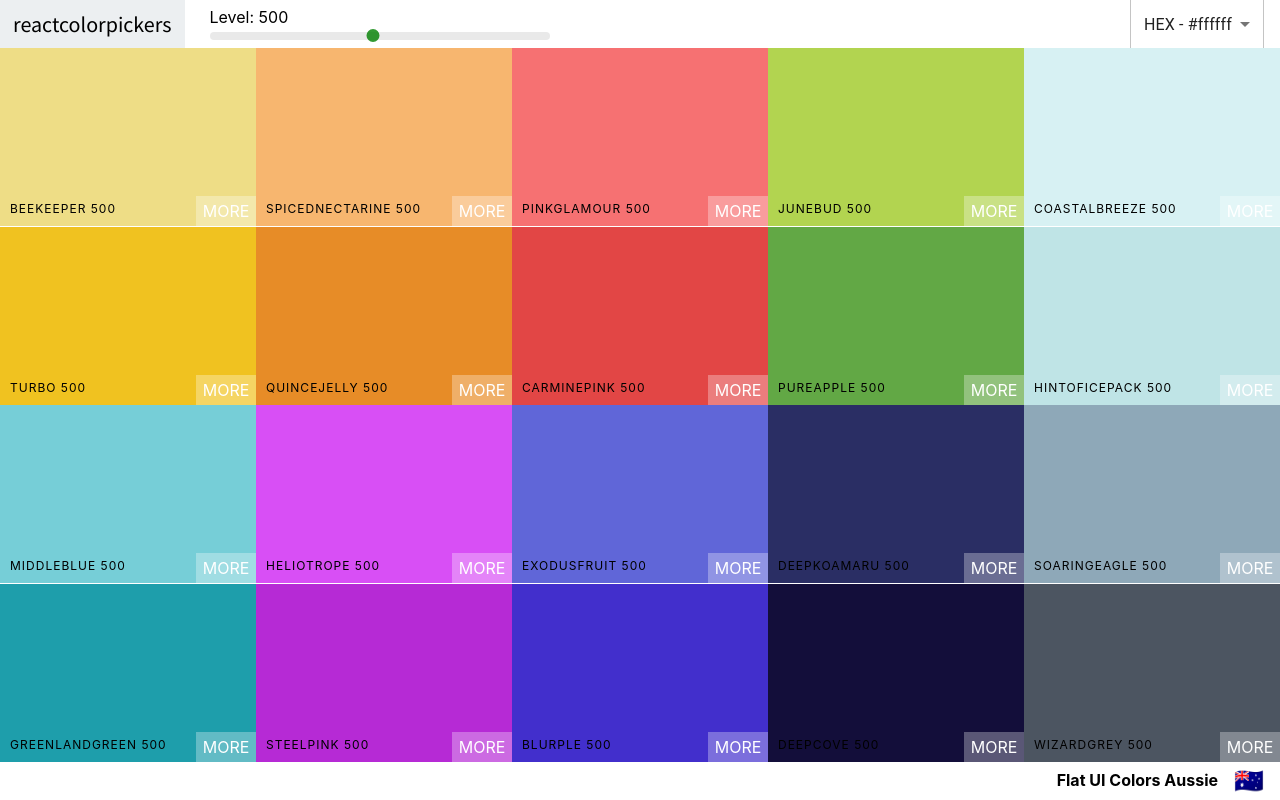
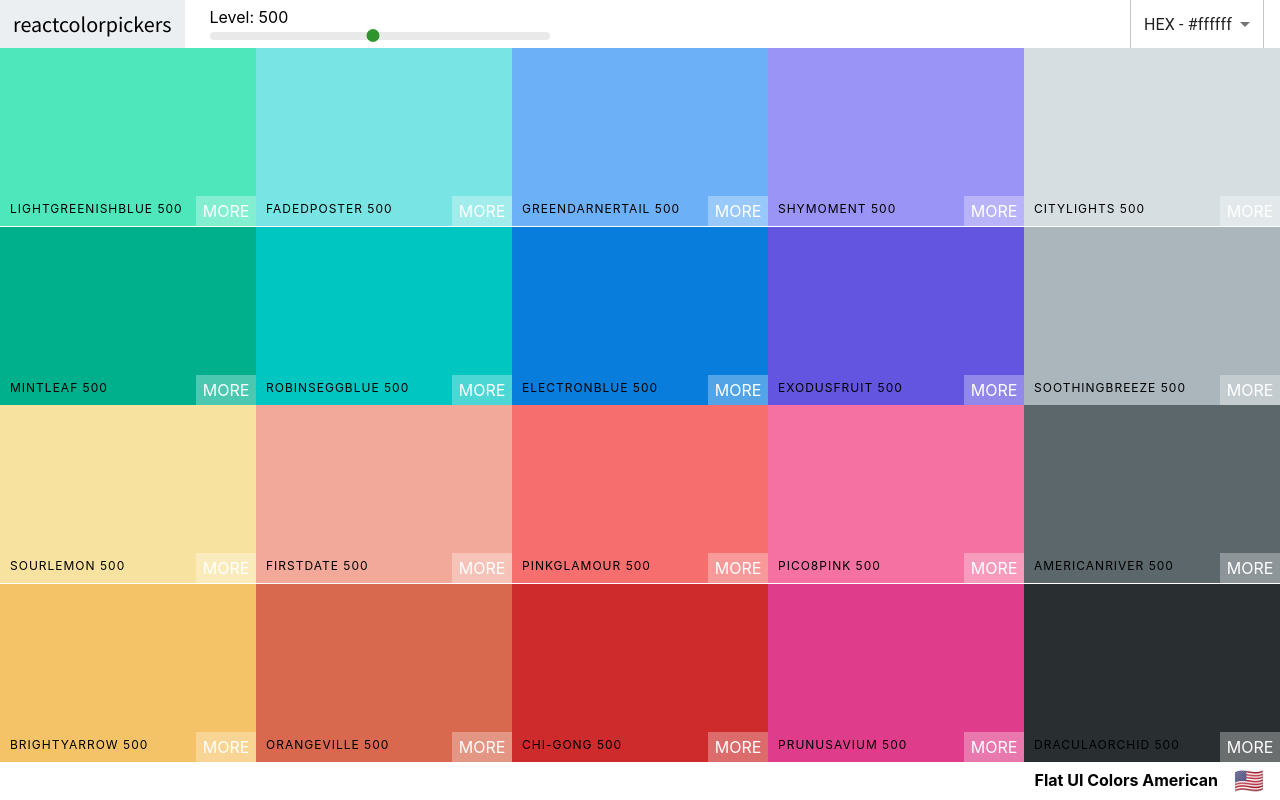
Before and after one commit to karollann/color-project, a React (Create React App) app: page /palette/flat-ui-colors-american in a window 1280 px wide. Built offline with nearby package versions, Linux system fonts and the light colour scheme.

Commit message:
Add Palette Route

```diff
--- a/package.json
+++ b/package.json
@@ -15,6 +15,7 @@
     "react": "^18.2.0",
     "react-copy-to-clipboard": "^5.1.0",
     "react-dom": "^18.2.0",
+    "react-router-dom": "^6.4.2",
     "react-scripts": "5.0.1",
     "web-vitals": "^2.1.4"
   },
--- a/src/App.js
+++ b/src/App.js
@@ -1,12 +1,16 @@
+import React from "react";
+import { Route, Routes, useParams } from "react-router-dom";
 import { Palette } from "./Palette";
-import { seedColors } from "./seedColors";
-import { generatePalette } from "./colorHelpers";
 
 function App() {
   return (
-    <div className="App">
-      <Palette palette={generatePalette(seedColors[4])} />
-    </div>
+    <Routes>
+      <Route path="/" element={<h1>Palette goes here</h1>} />
+      <Route path="/palette/:id" element={<Palette />} />
+    </Routes>
+    // <div className="App">
+    //   <Palette palette={generatePalette(seedColors[4])} />
+    // </div>
   );
 }
 
--- a/src/Palette.jsx
+++ b/src/Palette.jsx
@@ -1,11 +1,25 @@
 import React, { useState } from "react";
+import { useParams } from "react-router-dom";
+
 import { ColorBox } from "./ColorBox";
 import { Navbar } from "./Navbar";
 import "./Palette.css";
+import { seedColors } from "./seedColors";
+import { generatePalette } from "./colorHelpers";
 
-export const Palette = ({ palette }) => {
+const findPalette = (id) => {
+  return seedColors.find((palette) => palette.id === id);
+};
+
+export const Palette = () => {
   const [level, setLevel] = useState(500);
   const [format, setFormat] = useState("hex");
+
+  const params = useParams();
+
+  const id = params.id;
+
+  const palette = generatePalette(findPalette(id));
 
   const changeLevel = (level) => setLevel(level);
 
```
Also changed, not shown: src/index.js (+9 -8 lines), 1 other file (tests, documents, lock files or other folders).
